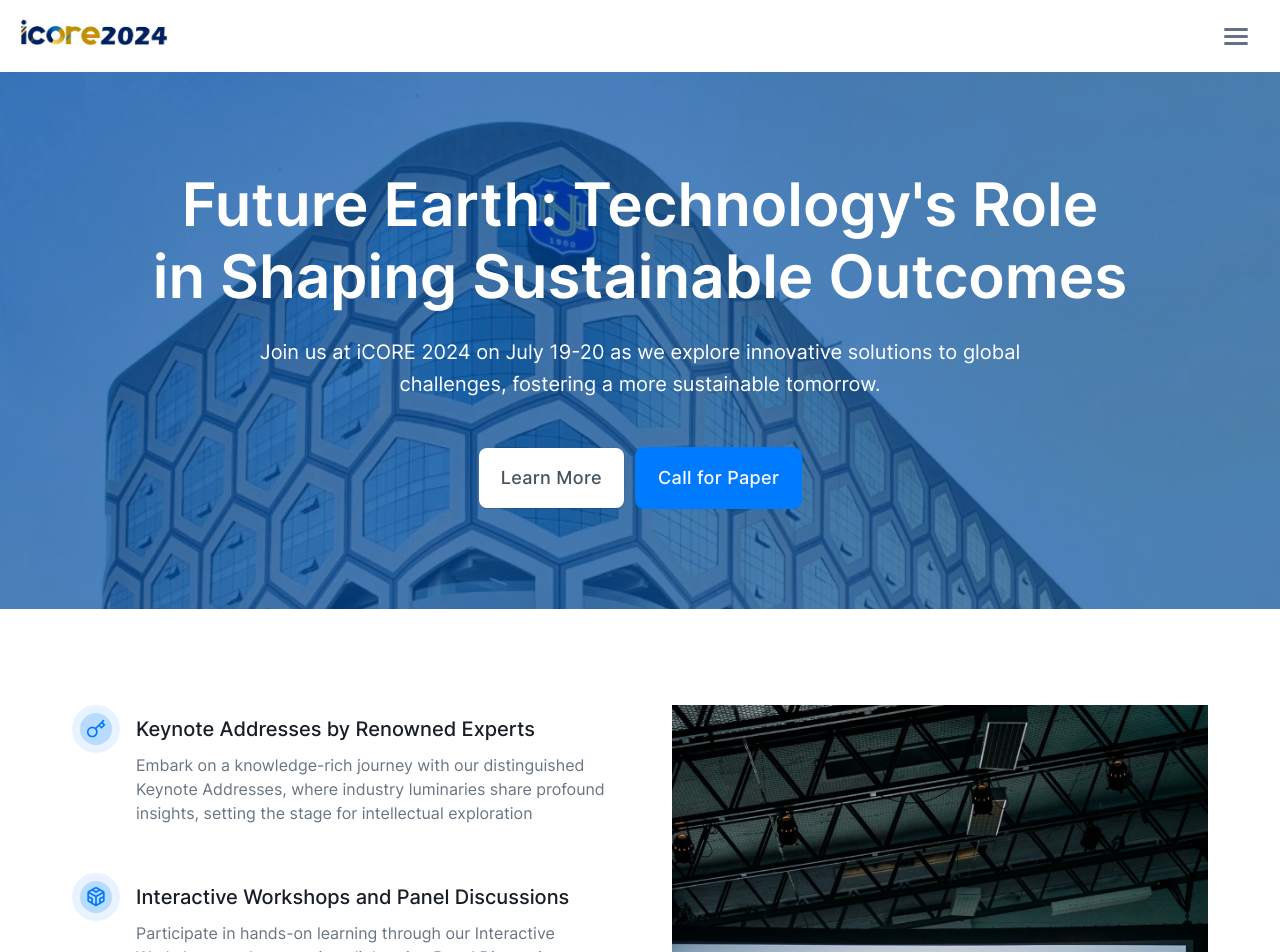
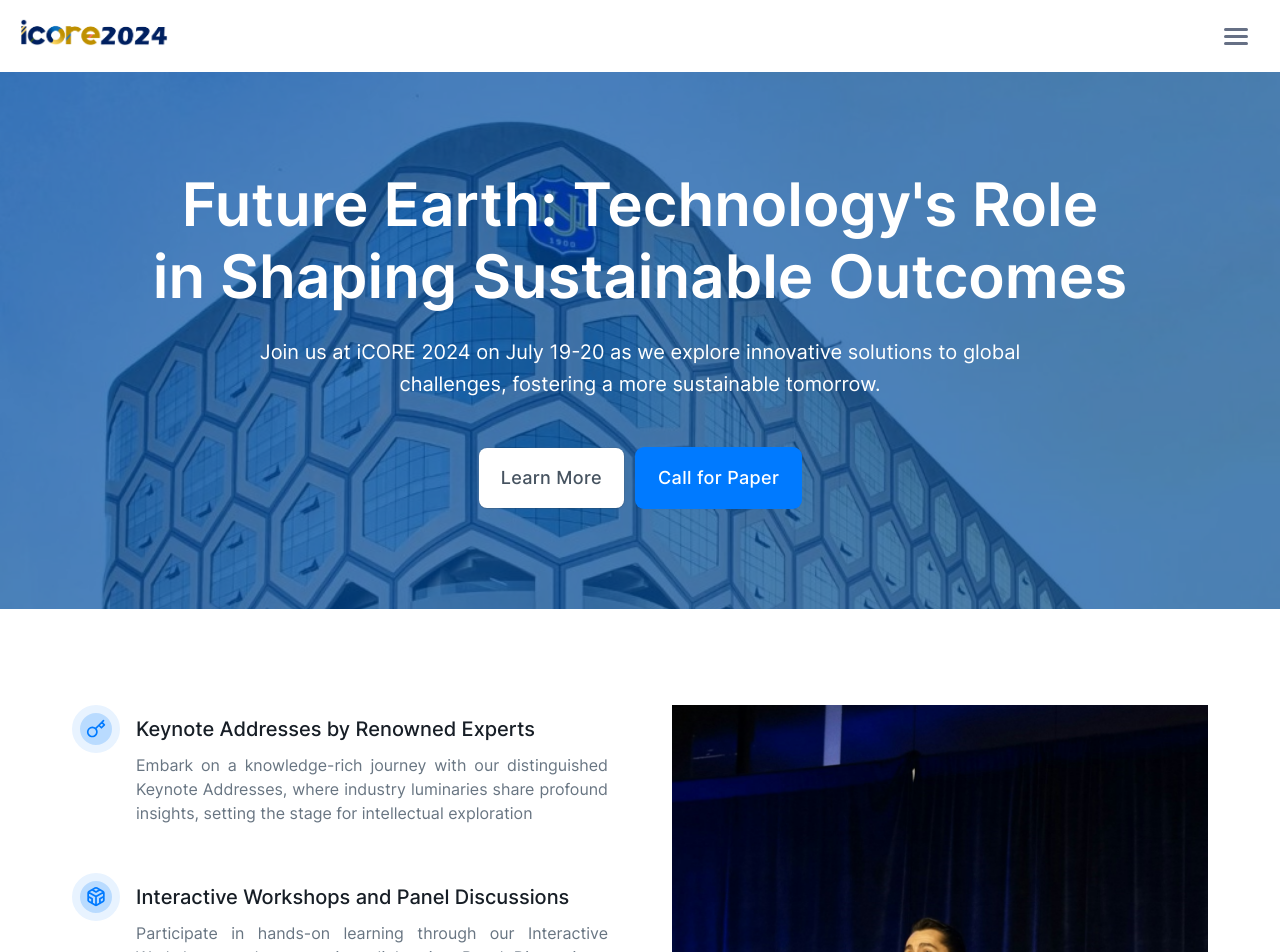
Before and after one commit to icore-nationalu/icore2024, a React (Vite) app: page / in a window 1280 px wide. Shown: the top 952 px of the page. Built offline with nearby package versions, Linux system fonts and the light colour scheme.

Commit message:
Minor update

```diff
--- a/src/assets/css/callforpaper.css
+++ b/src/assets/css/callforpaper.css
@@ -69,6 +69,8 @@
     font-weight: 400;
     line-height: 28px;
     margin-bottom: 48px;
+    text-align: justify;
+    text-justify: inter-word;
 }
 
 .call-for-paper-container ul {
--- a/src/assets/css/home.css
+++ b/src/assets/css/home.css
@@ -163,6 +163,8 @@
      font-size: 16px;
      font-weight: 400;
      line-height: 24px;
+     text-align: justify;
+     text-justify: inter-word;
  }
 
  #important-dates .wrapper {
--- a/src/pages/Registration.jsx
+++ b/src/pages/Registration.jsx
@@ -80,12 +80,12 @@
                 <p>Registration Fees</p>
               </div>
               <div className="table-content">
-                <div className="row-header">
+                {/* <div className="row-header">
                   <span>TYPE</span>
                 </div>
                 <div className="row-header">
                   <span>FEE</span>
-                </div>
+                </div> */}
                 {fees.map((v, i) => {
                   const { type, subType, fee } = v;
                   return (
```
Also changed, not shown: src/assets/images/home.jpg, src/assets/images/home_v0.jpg (added).
